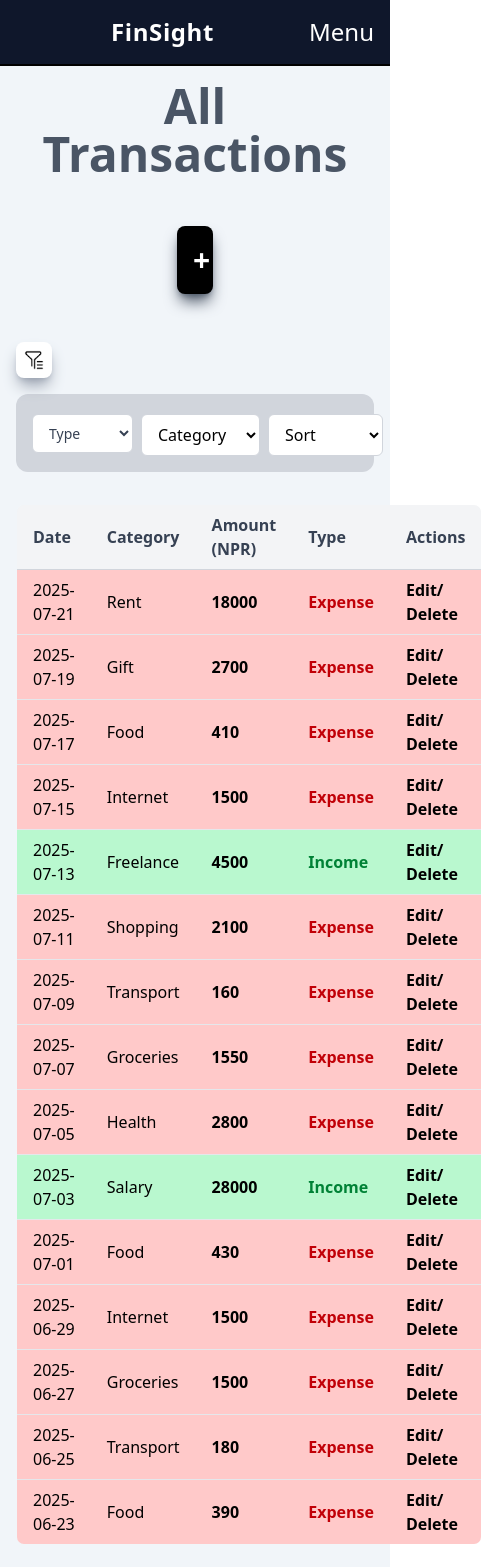
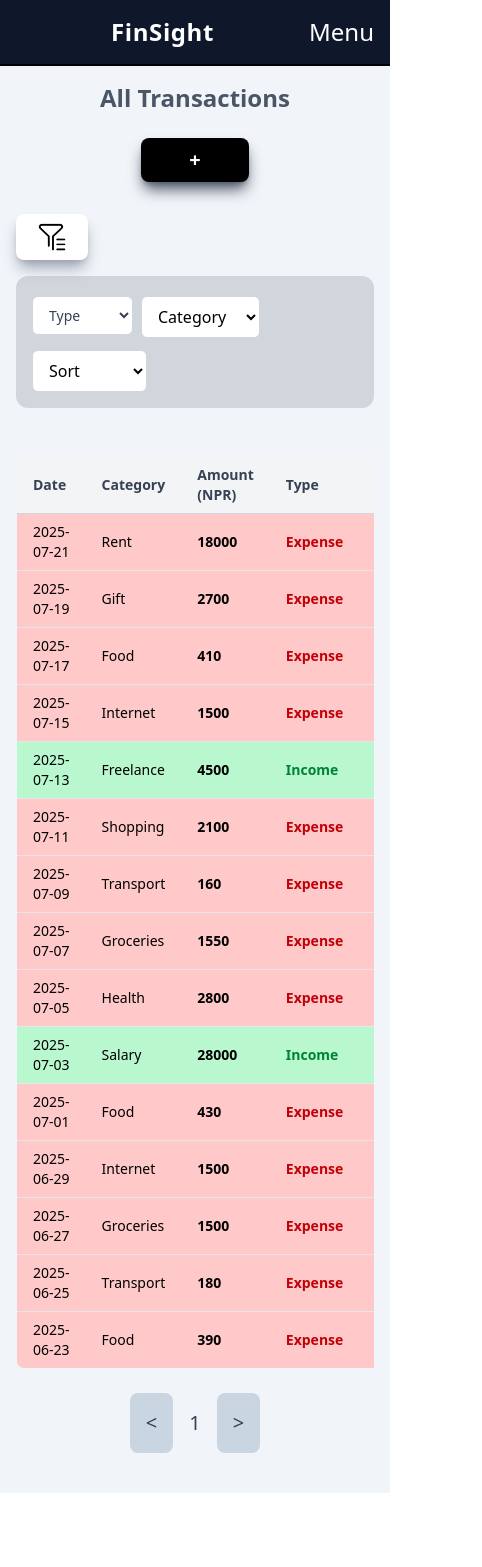
Before and after one commit to Amrit126/Finance-Dashboard, a React (Vite) app: page /transactions in a window 390 px wide. Shown: the top 1567 px of the page, 482 px wide, since content can reach past the window. After the commit the page ends 1493 px from the top, so only its background shows below. Built offline with nearby package versions, Linux system fonts and the light colour scheme.

Commit message:
Making transaction page responsive

```diff
--- a/src/pages/transaction/EditingData.jsx
+++ b/src/pages/transaction/EditingData.jsx
@@ -42,7 +42,7 @@ export function EditingData({ item, categories, editingId, setEditingId, transac
     return (
         <>
             <td className="px-4 py-2 border-b border-gray-200">{item.date}</td>
-            <td className="px-4 py-2 border-b border-gray-200">
+            <td className="md:px-4 md:py-2 border-b border-gray-200">
                 <select
                     className="mt-1 w-full border border-gray-300 rounded-md px-3 py-2
                                 focus:outline-none focus:ring-2 focus:ring-blue-500 focus:border-blue-500
@@ -55,7 +55,7 @@ export function EditingData({ item, categories, editingId, setEditingId, transac
                     ))}
                 </select>
             </td>
-            <td className="px-4 py-2 border-b border-gray-200">
+            <td className="md:px-4 md:py-2 border-b border-gray-200">
                 <input
                     className="mt-1 w-full border border-gray-300 rounded-md px-3 py-2
                                 focus:outline-none focus:ring-2 focus:ring-blue-500 focus:border-blue-500
@@ -66,9 +66,9 @@ export function EditingData({ item, categories, editingId, setEditingId, transac
                     value={inputAmount}
                 />
             </td>
-            <td className="px-4 py-2 border-b border-gray-200">
+            <td className="md:px-4 md:py-2 border-b border-gray-200">
                 <select
-                    className="mt-1 w-full border border-gray-300 rounded-md px-3 py-2
+                    className="mt-1 w-full border border-gray-300 rounded-md md:px-3 py-2
                                 focus:outline-none focus:ring-2 focus:ring-blue-500 focus:border-blue-500
                                  bg-white"
                     value={selectedType}
--- a/src/pages/transaction/FilterContainer.jsx
+++ b/src/pages/transaction/FilterContainer.jsx
@@ -35,8 +35,8 @@ export function FilterContainer({ categories, setFilteredData, transactionsData
 
     return (
         <>
-            <div className="flex gap-3 text-2xl font-bold items-center">
-                <button className="flex text-2xl font-bold gap-1 w-[10%] items-center
+            <div className="flex flex-wrap gap-3 text-xl font-bold items-center">
+                <button className="flex text-2xl font-bold gap-1 w-[20%] md:w-[10%] items-center
                     justify-center p-2 bg-white rounded-lg shadow-lg shadow-gray-400 cursor-pointer
                     transition-all duration-300 hover:scale-105 active:scale-95"
                     onClick={toggleShowFilter}
@@ -78,7 +78,7 @@ export function FilterContainer({ categories, setFilteredData, transactionsData
                     ''
                 }
             </div>
-            <div className={`${showFilter ? 'opacity-1' : 'opcaity-0'} flex mt-4 bg-gray p-4 bg-gray-300
+            <div className={`${showFilter ? 'opacity-1' : 'opcaity-0'} flex flex-wrap mt-4 bg-gray p-4 bg-gray-300
              rounded-xl gap-2 transition-all duration-300`}>
                 <FilterOptions
                     categories={categories}
--- a/src/pages/transaction/TableContainer.jsx
+++ b/src/pages/transaction/TableContainer.jsx
@@ -26,7 +26,7 @@ export function TableContainer({ filteredData, transactionsData, setTransactions
 
     return (
         <>
-            <table className="w-full border border-gray-300 rounded-lg overflow-hidden mt-4">
+            <table className="w-[400px] md:w-full border border-gray-300 rounded-lg overflow-hidden mt-4 text-sm">
                 <thead>
                     <tr className="bg-gray-100 text-left text-gray-700">
                         <th className="px-4 py-2 border-b border-gray-300">Date</th>
--- a/src/pages/transaction/Transaction.jsx
+++ b/src/pages/transaction/Transaction.jsx
@@ -17,13 +17,13 @@ export function Transaction({ transactionsData, setTransactionsData, categories
             <title>Transactions</title>
             <Header />
             <div className="h-full bg-slate-100 p-4 md:p-8">
-                <h2 className="text-center text-5xl text-gray-600 font-extrabold">All Transactions</h2>
+                <h2 className="text-center text-2xl md:text-5xl text-gray-600 font-extrabold">All Transactions</h2>
 
                 {/*Adding modal*/}
-                <div className="flex justify-center my-12">
-                    <button className={`${openModal ? 'hidden' : ''} bg-black p-4 text-3xl font-extrabold
-                    text-white w-[10%] rounded-lg shadow-lg shadow-gray-600 cursor-pointer transition-all
-                     duration-300 hover:scale-105 active:scale-95`}
+                <div className="flex justify-center my-6 md:my-12">
+                    <button className={`${openModal ? 'hidden' : ''} bg-black p-2 md:p-4 text-xl md:text-3xl font-extrabold
+                    text-white w-[30%] md:w-[10%] rounded-lg shadow-lg shadow-gray-600 cursor-pointer
+                    transition-all duration-300 hover:scale-105 active:scale-95`}
                         onClick={toggleOpenModal}
                     >+</button>
                     <div className={`${openModal ? 'flex' : 'hidden'} flex-col gap-4 w-full md:w-1/2 p-6
@@ -49,7 +49,7 @@ export function Transaction({ transactionsData, setTransactionsData, categories
                 </div>
 
                 {/*Table Section*/}
-                <div>
+                <div className="overflow-x-auto">
                     <TableContainer filteredData={filteredData}
                         transactionsData={transactionsData}
                         setTransactionsData={setTransactionsData}
```
